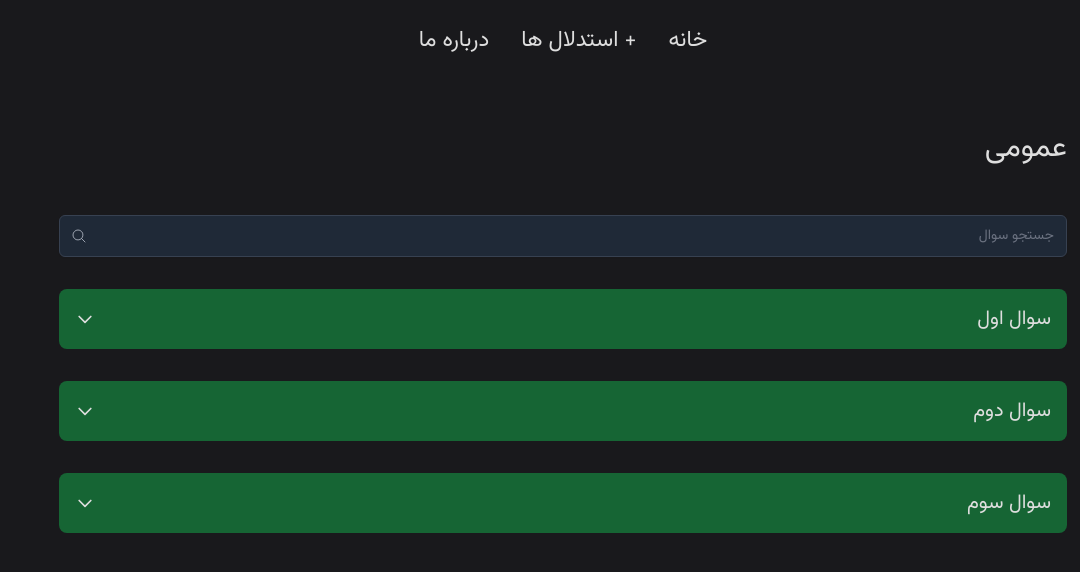
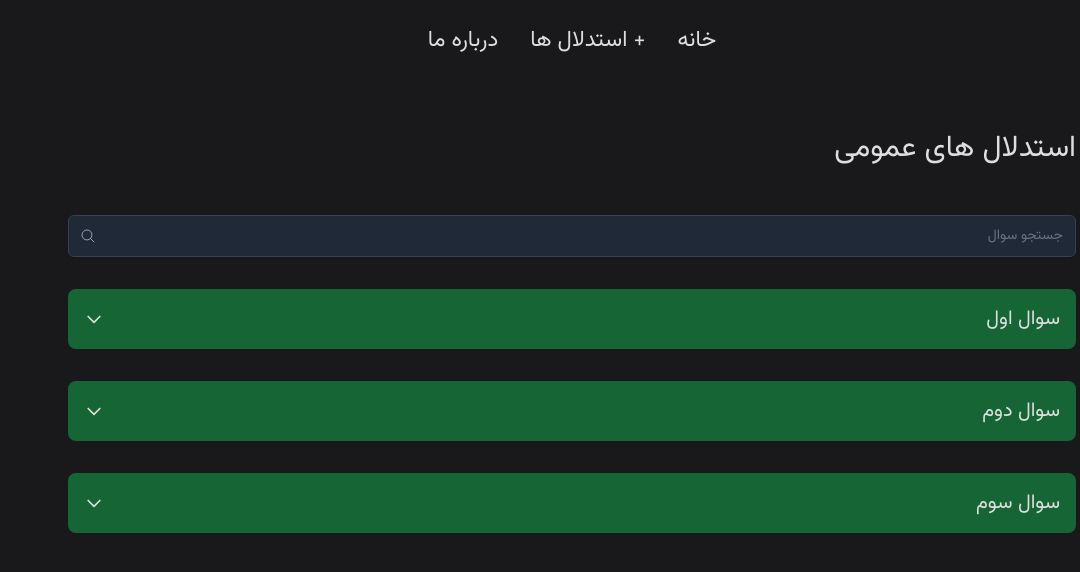
Before and after one commit to ParsaJR/CarnismDebunked, a Vue app: page /general in a window 1280 px wide. Shown: the top 572 px of the page, without its empty margins (200-1280 px from the left). Built offline with nearby package versions, Linux system fonts and the light colour scheme.

Commit message:
general h1 change

```diff
--- a/src/components/ArgIntro.vue
+++ b/src/components/ArgIntro.vue
@@ -3,6 +3,6 @@
 
 <template>
   <article class="flex gap-y-8 flex-col p-2">
-    <h1>عمومی</h1>
+    <h1>استدلال های عمومی </h1>
   </article>
 </template>
```
